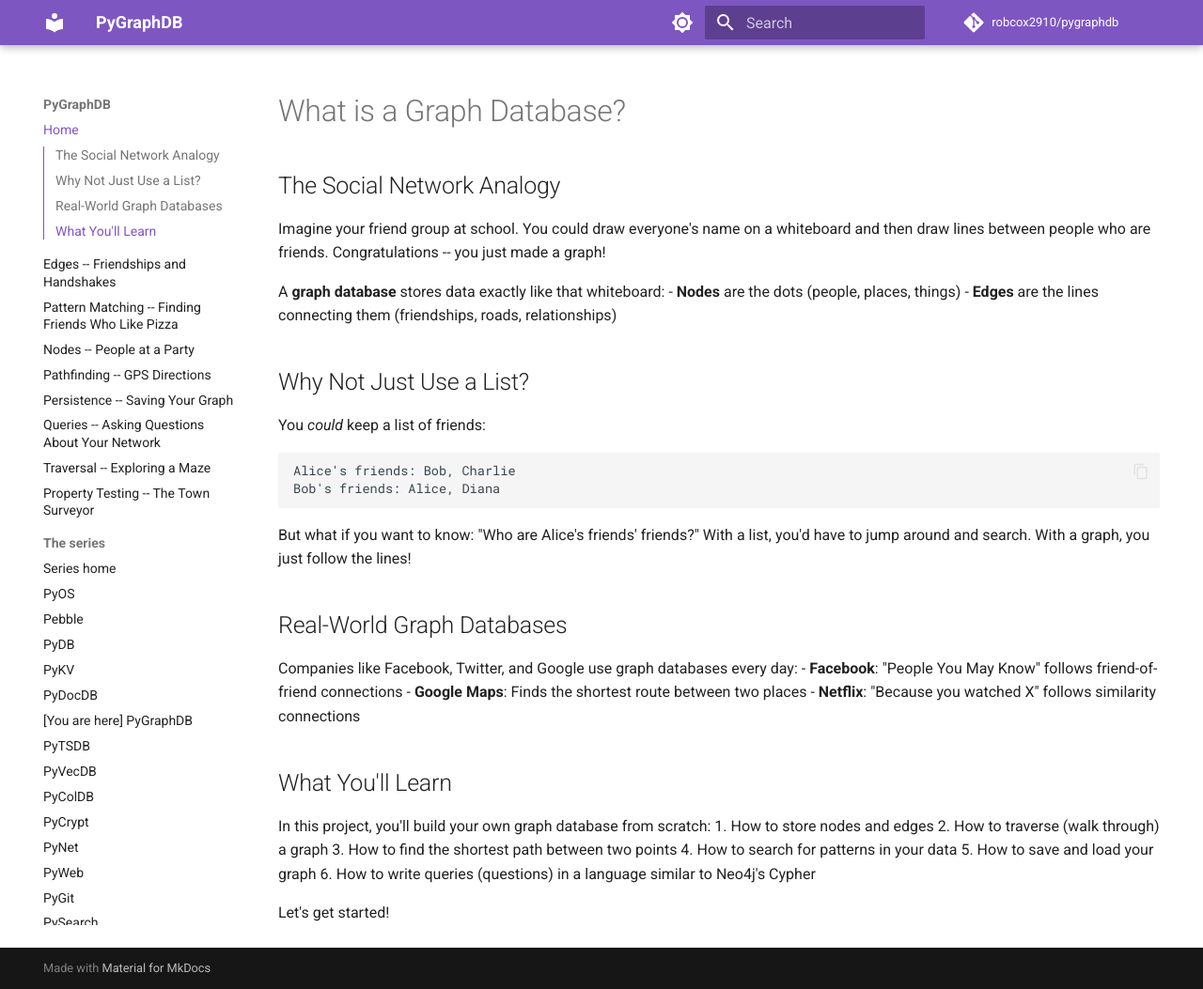
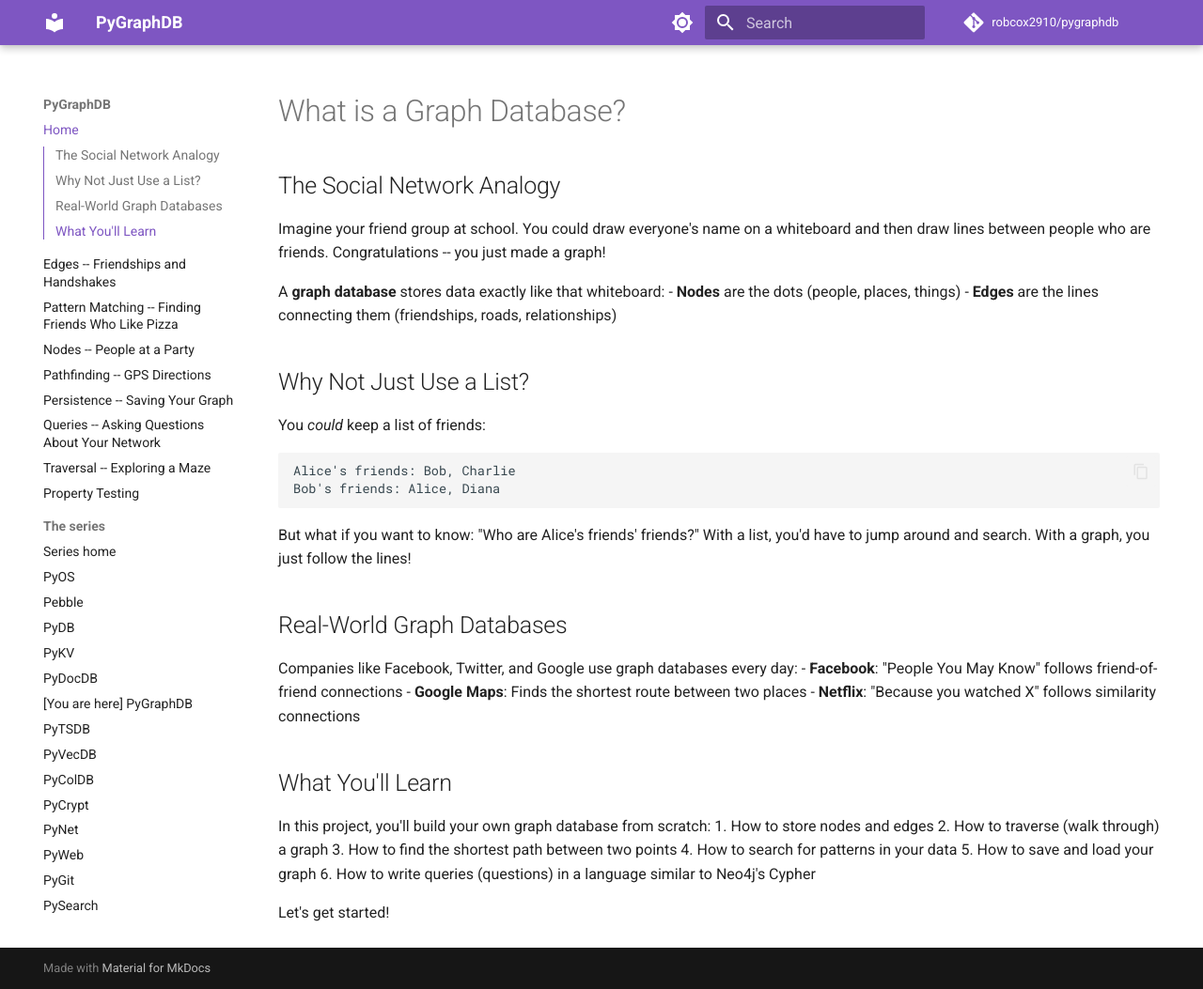
Before and after one commit to robcox2910/pygraphdb, an MkDocs documentation site: the page built from docs/index.md, in a window 1280 px wide and 1053 px high. Shown: the whole window at 94% size. Built offline with MkDocs 1.6.1 and Material for MkDocs 9.7.7, drawn with Linux system fonts in a browser that asks for light colours; comment, search, counter and statistics services are not loaded.

Commit message:
docs: use the series nav label for the property-testing page
Co-Authored-By: Claude Opus 5.5 <noreply@anthropic.com>

```diff
--- a/mkdocs.yml
+++ b/mkdocs.yml
@@ -57,7 +57,7 @@ nav:
   - Persistence -- Saving Your Graph: concepts/persistence.md
   - Queries -- Asking Questions About Your Network: concepts/queries.md
   - Traversal -- Exploring a Maze: concepts/traversal.md
-  - Property Testing -- The Town Surveyor: property-testing.md
+  - Property Testing: property-testing.md
   # series-nav:start
   - The series:
       - Series home: https://robcox2910.github.io/
```
